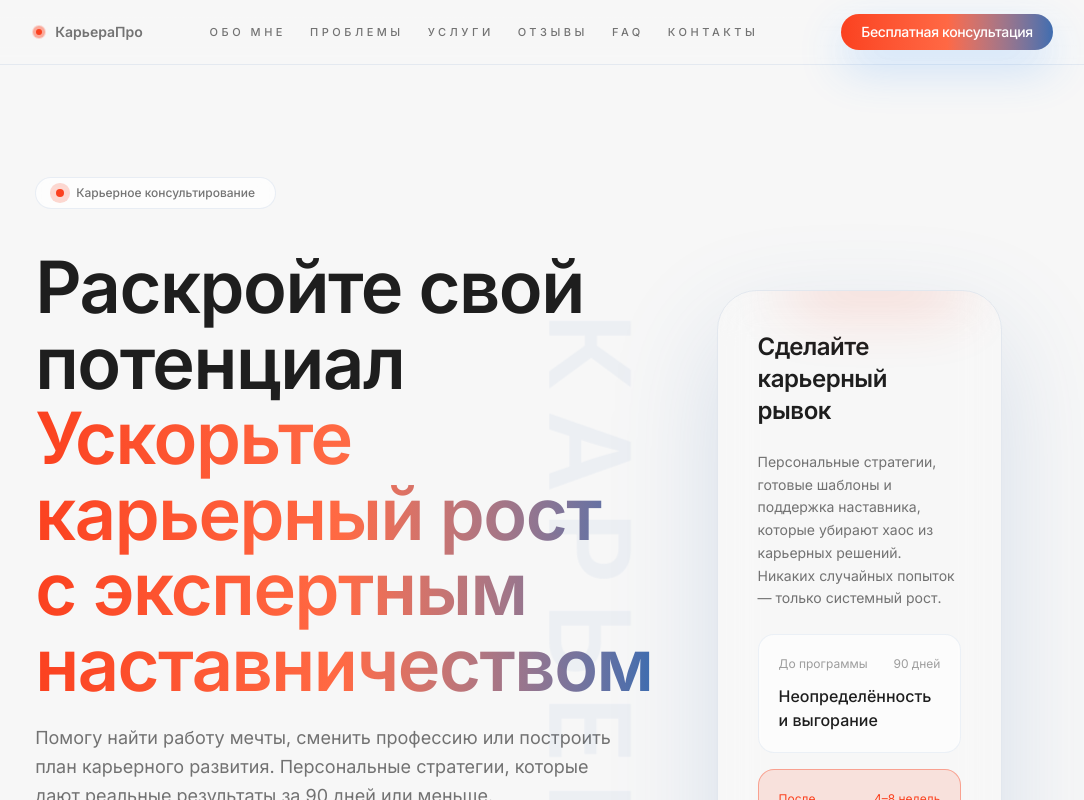
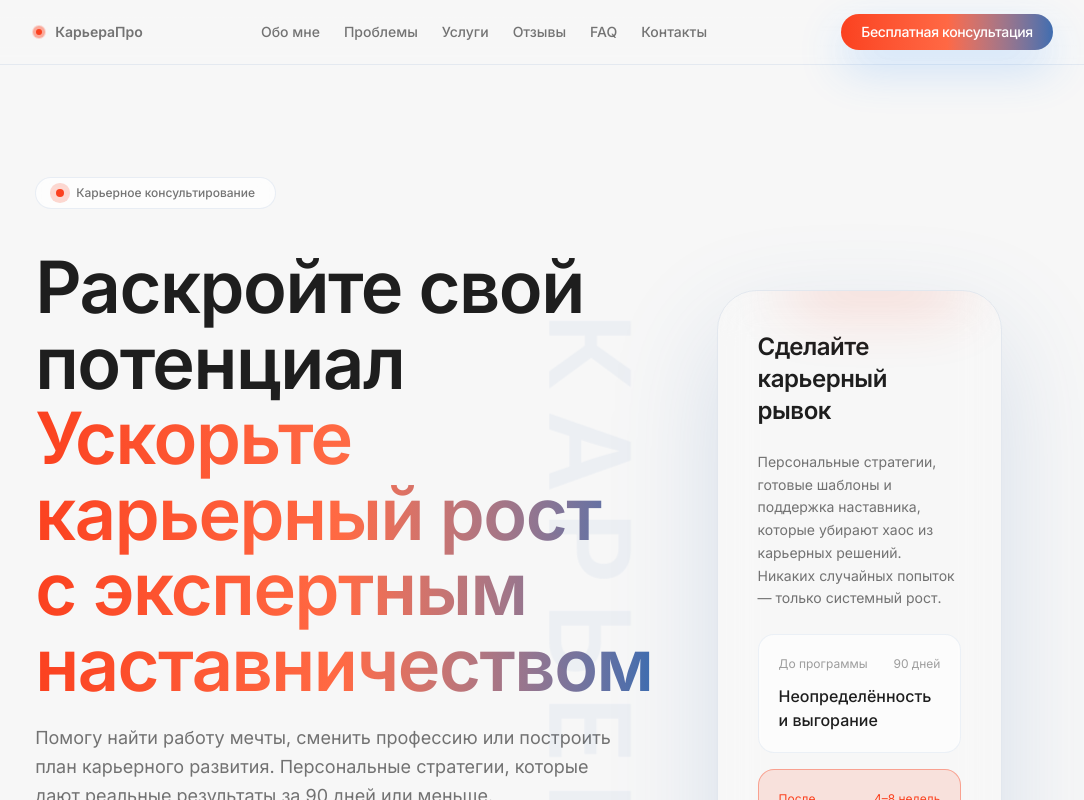
Before and after one commit to lfosignal/career-stories, a Next.js app: page / in a window 1280 px wide. Shown: the top 800 px of the page, without its empty margins (96-1180 px from the left). Built offline with nearby package versions, Linux system fonts and the light colour scheme.

Commit message:
header: switch nav to sentence case

```diff
--- a/src/components/site/Header.tsx
+++ b/src/components/site/Header.tsx
@@ -15,7 +15,7 @@ export function Header() {
           </span>
           {siteContent.brand.name}
         </Link>
-        <nav className="hidden items-center gap-6 text-[11px] font-medium uppercase tracking-[0.32em] md:flex">
+        <nav className="hidden items-center gap-6 text-sm font-medium md:flex">
           <a href="#about" className="text-muted-foreground transition hover:text-foreground">
             Обо мне
           </a>
```
